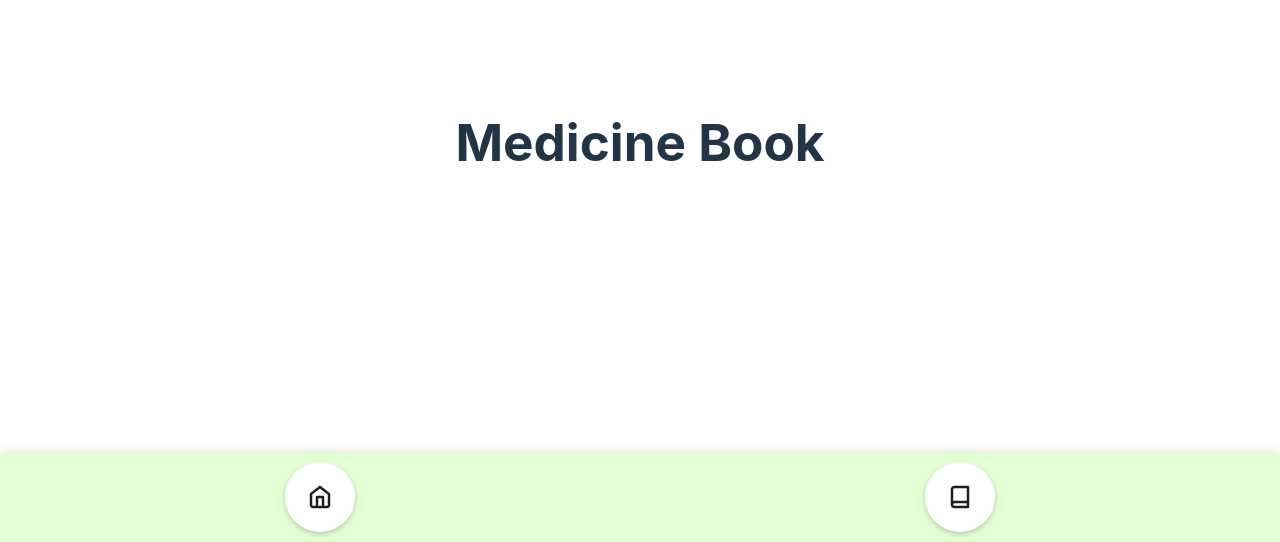
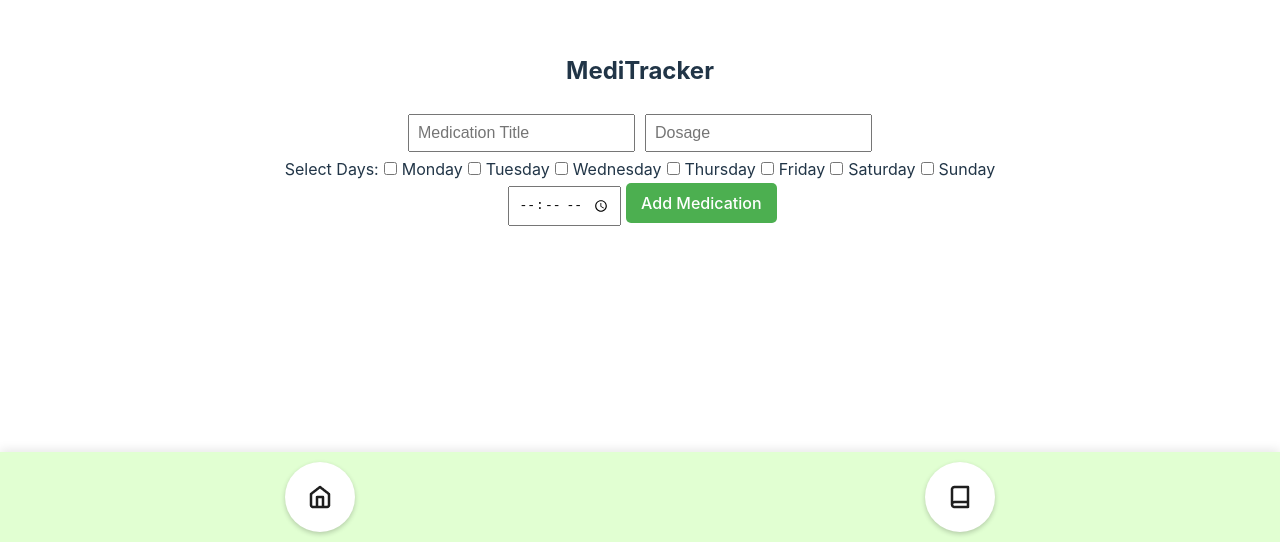
Before and after one commit to rheashetti/MediTracker2.0, a React (Vite) app in the folder MediTracker2.0/: page /profile in a window 1280 px wide. Shown: the part 258-800 px from the top of the page. Built offline with nearby package versions, Linux system fonts and the light colour scheme.

Commit message:
added medicine book

```diff
--- a/MediTracker2.0/package.json
+++ b/MediTracker2.0/package.json
@@ -10,6 +10,7 @@
     "preview": "vite preview"
   },
   "dependencies": {
+    "axios": "^1.7.9",
     "framer-motion": "^12.0.5",
     "react": "^18.3.1",
     "react-dom": "^18.3.1",
--- /dev/null
+++ b/MediTracker2.0/src/components/Card.css
@@ -0,0 +1,72 @@
+.card-container {
+    border: 1px solid #ddd;
+    border-radius: 8px;
+    margin: 10px;
+    padding: 20px;
+    width: 200px;
+    text-align: center;
+  }
+
+  .card-image {
+    width: 40px;
+    height: 40px;
+  }
+
+  .card-title {
+    font-size: 1.2em;
+    margin-top: 10px;
+  }
+
+  .card-content {
+    margin-top: 15px;
+  }
+
+  .card-description {
+    font-size: 0.9em;
+  }
+
+  .card-dosage {
+    font-size: 1em;
+    font-weight: bold;
+  }
+
+  .medication-form {
+    margin-bottom: 20px;
+  }
+
+  .medication-form input {
+    margin: 5px;
+    padding: 8px;
+    font-size: 1em;
+  }
+
+  .medication-form button {
+    padding: 10px 15px;
+    font-size: 1em;
+    background-color: #4CAF50;
+    color: white;
+    border: none;
+    border-radius: 5px;
+    cursor: pointer;
+  }
+
+  .medication-form button:hover {
+    background-color: #45a049;
+  }
+
+  .cards-container {
+    display: flex;
+    flex-wrap: wrap;
+    justify-content: center;
+  }
+
+
+  .medication-schedule {
+    margin-top: 10px;
+    font-size: 0.9rem;
+  }
+
+  .medication-schedule h4 {
+    margin: 0;
+    font-weight: bold;
+  }
--- /dev/null
+++ b/MediTracker2.0/src/components/Card.jsx
@@ -0,0 +1,24 @@
+import React from 'react';
+import './Card.css';
+
+const Card = ({ title, description, Dosage, imgSrc, schedule }) => {
+  return (
+    <div className="card-container">
+      <img src={imgSrc} alt={title} />
+      <h2 className="card-title">{title}</h2>
+      <div className="card-content">
+        <p className="card-description">{description}</p>
+        <span className="card-dosage">Dosage: {Dosage}</span>
+      </div>
+
+      {/* Display medication schedule */}
+      <div className="medication-schedule">
+        <h4>Schedule:</h4>
+        <p>Days: {schedule.days.join(', ')}</p>
+        <p>Time: {schedule.time}</p>
+      </div>
+    </div>
+  );
+};
+
+export default Card;
--- a/MediTracker2.0/src/pages/medicine-book.jsx
+++ b/MediTracker2.0/src/pages/medicine-book.jsx
@@ -1,9 +1,172 @@
+import React, { useState } from 'react';
+import Card from '../components/Card';
+import axios from 'axios';
+
 const MedicineBook = () => {
-    return (
-        <div>
-        <h1>Medicine Book</h1>
+  // Initial state with some default medication data
+  const [medications, setMedications] = useState([
+    /*{
+      title: 'Ibuprofen',
+      description: 'Used to treat pain, fever, and inflammation.',
+      Dosage: '200mg',
+      imgSrc: 'https://via.placeholder.com/40', // Replace with actual medication image URL
+      schedule: { days: ['Monday', 'Wednesday', 'Friday'], time: '08:00 AM' },
+    },
+    {
+      title: 'Vitamin C',
+      description: 'Boosts immune system and prevents scurvy.',
+      Dosage: '500mg',
+      imgSrc: 'https://via.placeholder.com/40', // Replace with actual medication image URL
+      schedule: { days: ['Sunday'], time: '09:00 AM' },
+    },*/
+  ]);
+
+  // State to handle form inputs
+  const [newMedication, setNewMedication] = useState({
+    title: '',
+    description: '',
+    Dosage: '',
+    imgSrc: '',
+    schedule: { days: [], time: '' },
+  });
+
+    // Fetch medications from Flask backend
+    /*useEffect(() => {
+      axios.get('http://localhost:5000/api/medications')
+        .then(response => {
+          setMedications(response.data);
+        })
+        .catch(error => {
+          console.error('There was an error fetching the medications!', error);
+        });
+    }, []);*/
+
+  // Handle input change for form fields
+  const handleInputChange = (e) => {
+    const { name, value } = e.target;
+    if (name === 'days') {
+      // Toggle the selected day
+      setNewMedication((prevState) => {
+        const updatedDays = prevState.schedule.days.includes(value)
+          ? prevState.schedule.days.filter((day) => day !== value)
+          : [...prevState.schedule.days, value];
+
+        return {
+          ...prevState,
+          schedule: { ...prevState.schedule, days: updatedDays },
+        };
+      });
+    } else if (name === 'time') {
+      setNewMedication((prevState) => ({
+        ...prevState,
+        schedule: { ...prevState.schedule, time: value },
+      }));
+    } else {
+      setNewMedication((prevState) => ({
+        ...prevState,
+        [name]: value,
+      }));
+    }
+  };
+
+  // Handle form submission to add new medication
+  const handleAddMedication = (e) => {
+    e.preventDefault();
+
+    setMedications([...medications, newMedication]);
+    // Send a POST request to Flask to add the medication
+    axios.post('http://localhost:5000/addmed', newMedication)
+      .then(response => {
+        setMedications(response.data.medications); // Update the medications state
+        setNewMedication({
+          title: '',
+          description: '',
+          Dosage: '',
+          imgSrc: '',
+          schedule: { days: [], time: '' },
+        }); // Reset the form
+      })
+
+
+    // Add the new medication to the list
+    //setMedications([...medications, newMedication]);
+    // Reset the form
+    setNewMedication({
+      title: '',
+      description: '',
+      Dosage: '',
+      imgSrc: '',
+      schedule: { days: [], time: '' },
+    });
+  };
+
+  return (
+    <div className="app-container">
+      <div>
+        <h2>MediTracker</h2>
+      </div>
+
+      {/* Add Medication Form */}
+      <form onSubmit={handleAddMedication} className="medication-form">
+        <input
+          type="text"
+          name="title"
+          placeholder="Medication Title"
+          value={newMedication.title}
+          onChange={handleInputChange}
+        />
+        <input
+          type="text"
+          name="Dosage"
+          placeholder="Dosage"
+          value={newMedication.Dosage}
+          onChange={handleInputChange}
+        />
+
+        {/* Days of the week input */}
+        <div className="schedule-days">
+          <label>Select Days:</label>
+          {['Monday', 'Tuesday', 'Wednesday', 'Thursday', 'Friday', 'Saturday', 'Sunday'].map((day) => (
+            <label key={day}>
+              <input
+                type="checkbox"
+                name="days"
+                value={day}
+                checked={newMedication.schedule.days.includes(day)}
+                onChange={handleInputChange}
+              />
+              {day}
+            </label>
+          ))}
         </div>
-    );
-}
+
+        {/* Time of day input */}
+        <input
+          type="time"
+          name="time"
+          value={newMedication.schedule.time}
+          onChange={handleInputChange}
+        />
+
+        <button type="submit">Add Medication</button>
+      </form>
+
+      {/* Medication Cards Display */}
+      <div className="cards-container">
+        {medications.map((medication, index) => (
+          <Card
+            key={index}
+            title={medication.title}
+            description={medication.description}
+            Dosage={medication.Dosage}
+            imgSrc={medication.imgSrc}
+            schedule={medication.schedule}
+          />
+        ))}
+      </div>
+    </div>
+  );
+};
+
 
 export default MedicineBook;
```
Also changed, not shown: 1 other file (tests, documents, lock files or other folders).
